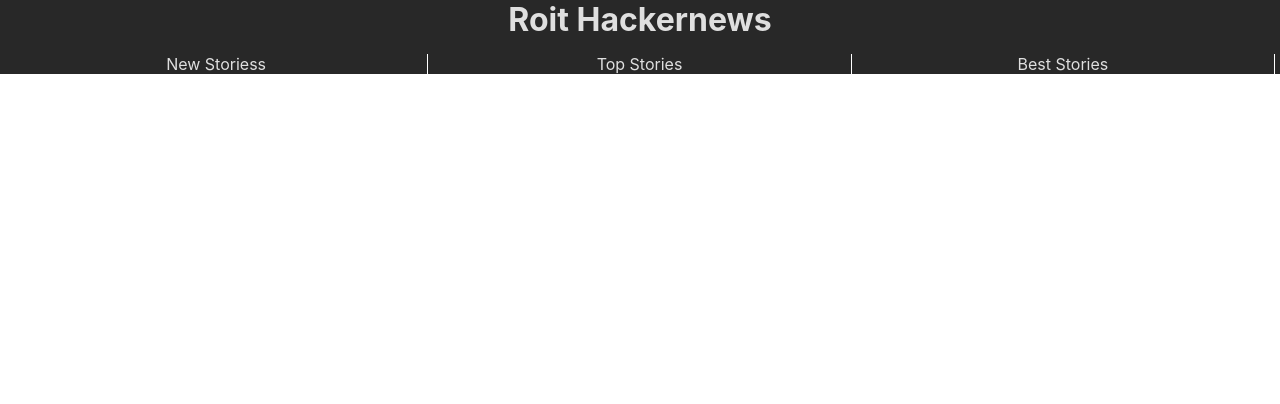
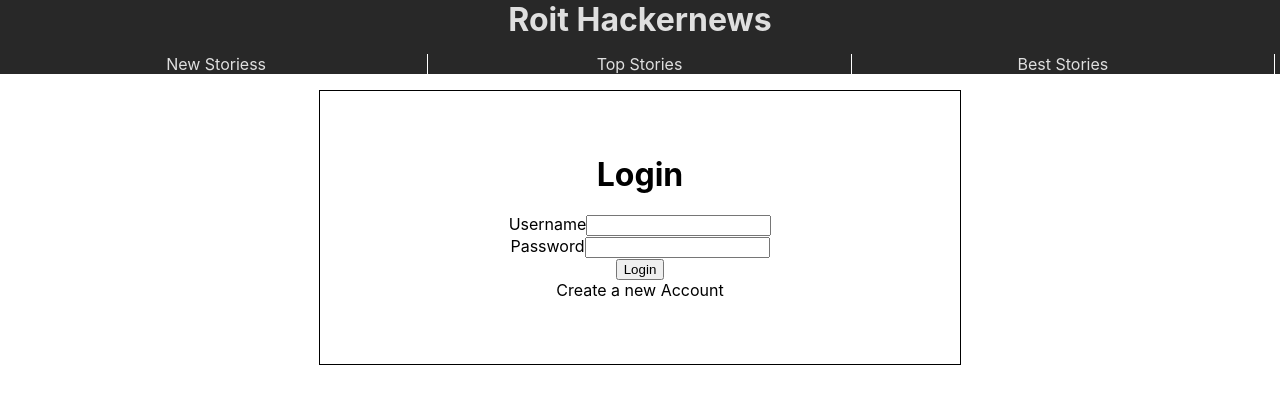
Before and after one commit to jungRoit/roit-hackernews, a React (Create React App) app: page /login in a window 1280 px wide. Shown: the top 404 px of the page. Built offline with nearby package versions, Linux system fonts and the light colour scheme.

Commit message:
login added

```diff
--- a/public/index.html
+++ b/public/index.html
@@ -13,6 +13,8 @@
       homescreen on Android. See https://developers.google.com/web/fundamentals/web-app-manifest/
     -->
     <link rel="manifest" href="%PUBLIC_URL%/manifest.json" />
+
+    <!-- <link rel="stylesheet" href="https://stackpath.bootstrapcdn.com/bootstrap/4.2.1/css/bootstrap.min.css" integrity="sha384-GJzZqFGwb1QTTN6wy59ffF1BuGJpLSa9DkKMp0DgiMDm4iYMj70gZWKYbI706tWS" crossorigin="anonymous"> -->
     <!--
       Notice the use of %PUBLIC_URL% in the tags above.
       It will be replaced with the URL of the `public` folder during the build.
--- /dev/null
+++ b/src/components/login/index.css
@@ -0,0 +1,18 @@
+.login-box {
+  text-align: center;
+  margin: auto;
+  margin-top: 90px;
+  border: 1px solid black;
+  width: 40%;
+  padding: 5%;
+}
+
+.login-box h1 {
+  margin-bottom: 20px;
+}
+
+@media screen and (max-width:480px){
+.login-box {
+  border: none;
+  }
+}
--- /dev/null
+++ b/src/components/login/index.js
@@ -0,0 +1,71 @@
+import React from 'react';
+import './index.css';
+import {Redirect as Redirect } from 'react-router-dom';
+
+
+/**
+ * Login Component.
+ */
+class Login extends React.Component {
+
+  /**
+   *
+   * @param {*} props
+   */
+  constructor(props) {
+    super(props);
+    this.state = {
+      username: 'roit',
+      password: '123456',
+      isLoggedIn: false
+    };
+  }
+
+  /**
+   *
+   */
+  componentDidMount() {
+
+  }
+
+  login = (event) => {
+    if (event.target.username.value === this.state.username) {
+      if (event.target.password.value === this.state.password) {
+        alert('login Succesful');
+        localStorage.setItem('token', '123456');
+        this.props.history.push('/');
+      } else {
+        alert('Incorrect Password');
+      }
+    } else {
+      alert('Invalid Username');
+    }
+    event.preventDefault();
+  }
+
+  /**
+   *
+   */
+  render() {
+
+    return (
+      <div className='login-box'>
+        <h1>Login</h1>
+        <form method='post' onSubmit={this.login}>
+          <div className='form-group'>
+            <label>Username</label>
+            <input name='username' type='text' />
+          </div>
+          <div>
+            <label>Password</label>
+            <input name='password' type='password' />
+          </div>
+          <button type='submit'>Login</button>
+        </form>
+        <a href='#'>Create a new Account</a>
+      </div>
+    )
+  }
+}
+
+export default Login;
--- /dev/null
+++ b/src/components/private-route/index.js
@@ -0,0 +1,31 @@
+import React from 'react';
+import { Route, Redirect } from 'react-router-dom';
+
+const token = localStorage.getItem('token') || null;
+
+// const toggleIsLogin = () => {
+//   isLoggedIn = !isLoggedIn;
+// }
+
+/**
+ * HOC for login.
+ *
+
+ */
+const PrivateRoute = ({ component: Component, ...rest }) => {
+
+  return (
+    <Route {...rest}
+      render={(props) => (
+        token !== null
+          ? <Component {...props} />
+          : <Redirect to='/login' />
+      )
+
+      }
+    />
+
+  )
+}
+
+export default PrivateRoute;
--- a/src/components/routes/index.js
+++ b/src/components/routes/index.js
@@ -5,6 +5,8 @@
 import TopStories from '../topstories';
 import BestStories from '../beststories';
 import CommentSection from '../comment-section';
+import Login from '../login';
+import PrivateRoute from '../private-route';
 
 /**
  * State component for Routing.
@@ -21,7 +23,9 @@
           <Route path="/newstories" component={NewStories} />
           <Route path="/topstories" component={TopStories} />
           <Route path="/beststories" component={BestStories} />
-          <Route path="/story/:id/comments" component={CommentSection} />
+          {/* <Route path="/story/:id/comments" component={CommentSection} /> */}
+          <Route path="/login" component={Login} />
+          <PrivateRoute path="/story/:id/comments" component={CommentSection} />
         </div>
       </div>
     </Router>
--- a/src/components/story/index.js
+++ b/src/components/story/index.js
@@ -49,10 +49,9 @@
    * Function to Reder Story jsx.
    */
   render() {
-    {
-      if (!this.state.isFetched) {
-        return null;
-      }
+
+    if (!this.state.isFetched) {
+      return null;
     }
 
     return (
```
